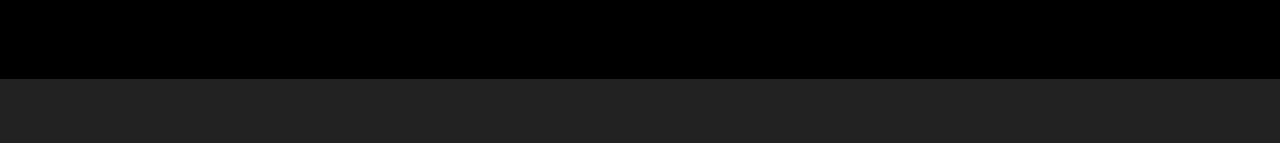
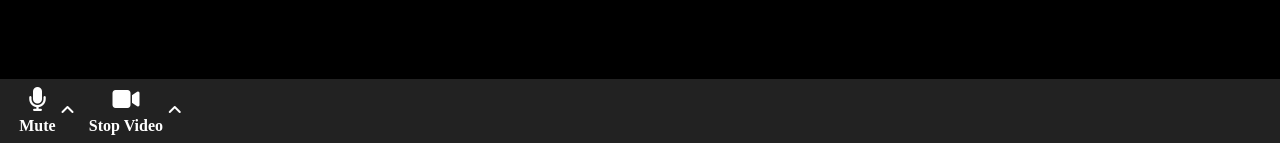
Before and after one commit to DavidePeloso-dev/html-css-zoom, a plain HTML site: page index.html in a window 1280 px wide. Shown: the part 657-800 px from the top of the page. Drawn offline with Linux system fonts and the light colour scheme.

Commit message:
Complete footer left menu

```diff
--- a/css/style.css
+++ b/css/style.css
@@ -145,11 +145,40 @@ width: 100%;
     width: 100%;
     position: fixed;
     bottom: 0;
+    padding: 1rem;
 }
 
 .action_bar{
     justify-content: space-between;
+    align-items: center;
+    height: 100%;
 }
+
+.action{
+    align-items: center;
+    text-align: center;
+    color: var(--ligth);
+    padding: 0.2rem;
+    gap: 0.3rem;
+}
+
+footer i{
+    display: block;
+    font-size: 1.5rem;
+}
+
+footer h4{
+    margin-top: 0.3rem;
+}
+
+.options>i{
+    font-size: 1rem;
+}
+
+.left_menu{
+    gap: 0.5rem;
+}
+
 /* --------------------
      /general_css
 -------------------- */
--- a/index.html
+++ b/index.html
@@ -119,7 +119,20 @@
         <footer id="footer_section">
             <div class="action_bar d-flex">
                 <div class="left_menu d-flex">
-
+                    <div class="action d-flex">
+                        <div class="mute">
+                            <i class="fa-solid fa-microphone"></i>
+                            <h4>Mute</h4>
+                        </div>
+                        <div class="options"><i class="fa-solid fa-angle-up"></i></div>
+                    </div>
+                    <div class="action d-flex">
+                        <div class="Video">
+                            <i class="fa-solid fa-video"></i>
+                            <h4>Stop Video</h4>
+                        </div>
+                        <div class="options"><i class="fa-solid fa-angle-up"></i></div>
+                    </div>
                 </div>
                 <div class="menu d-flex">
 
```
